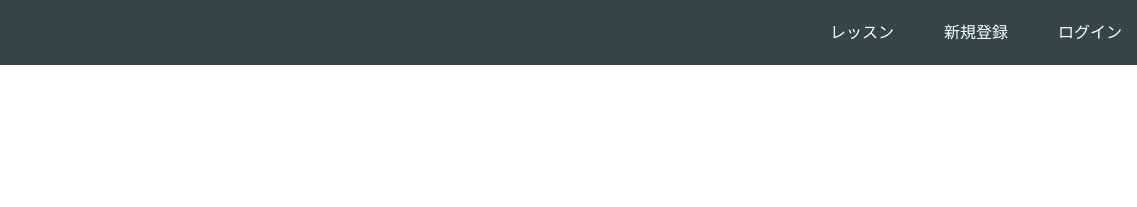
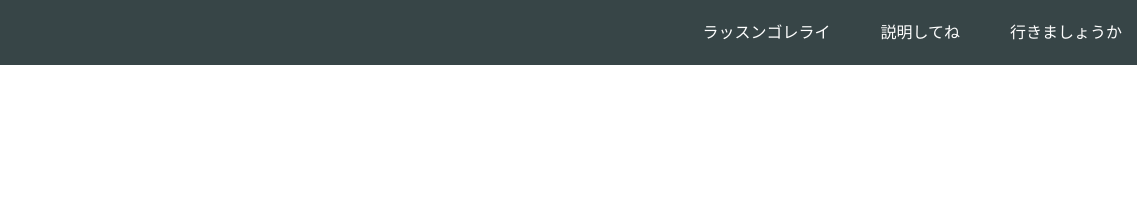
Before and after one commit to yama140497/yama, a plain HTML site: page index.html in a window 1280 px wide. Shown: the top 207 px of the page, 143-1280 px from the left. Drawn offline with Linux system fonts and the light colour scheme.

Commit message:
Update index.html

```diff
--- a/index.html
+++ b/index.html
@@ -15,9 +15,9 @@
       </div>
       <span class="fa fa-bars menu-icon"></span>
       <div class="header-right">
-        <a href="#">レッスン</a>
-        <a href="#">新規登録</a>
-        <a href="#" class="login">ログイン</a>
+        <a href="#">ラッスンゴレライ</a>
+        <a href="#">説明してね</a>
+        <a href="#" class="login">行きましょうか</a>
       </div>
     </div>
   </header>
```
